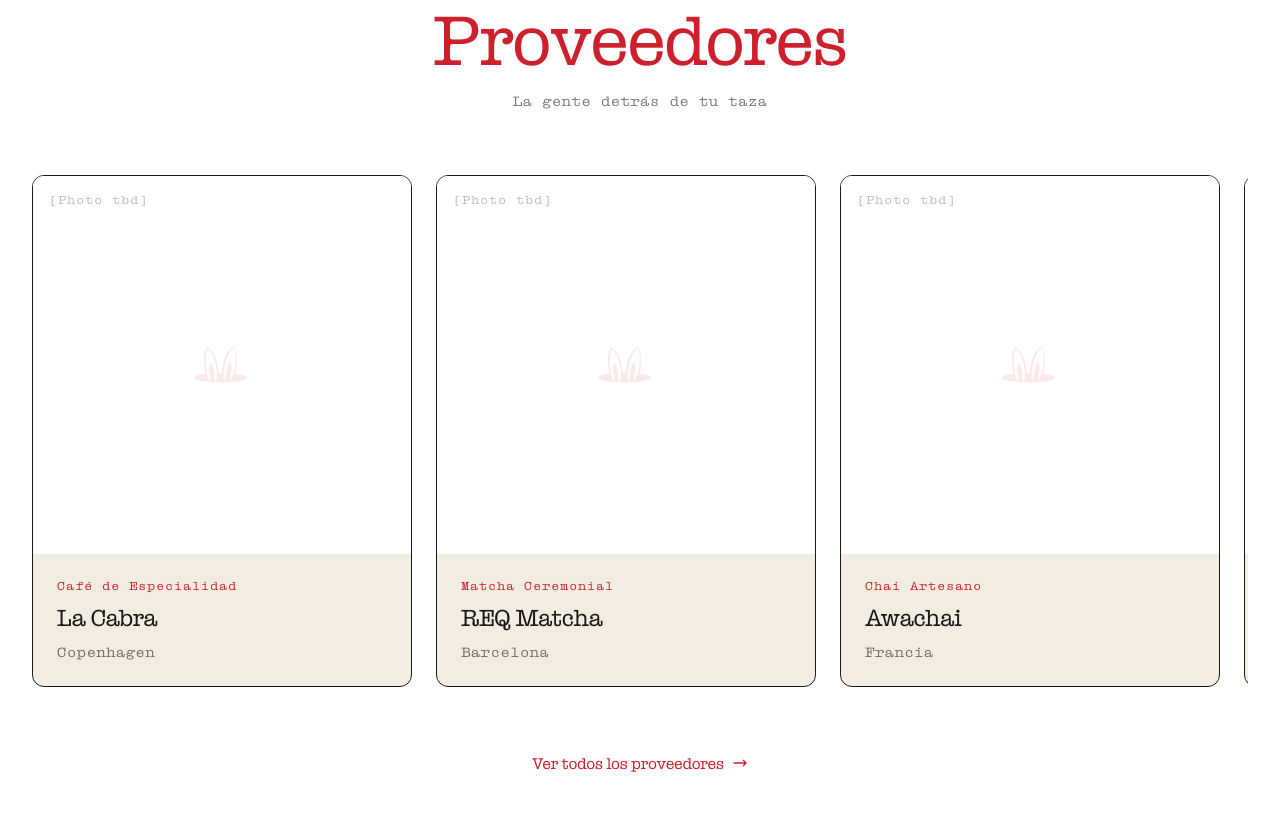
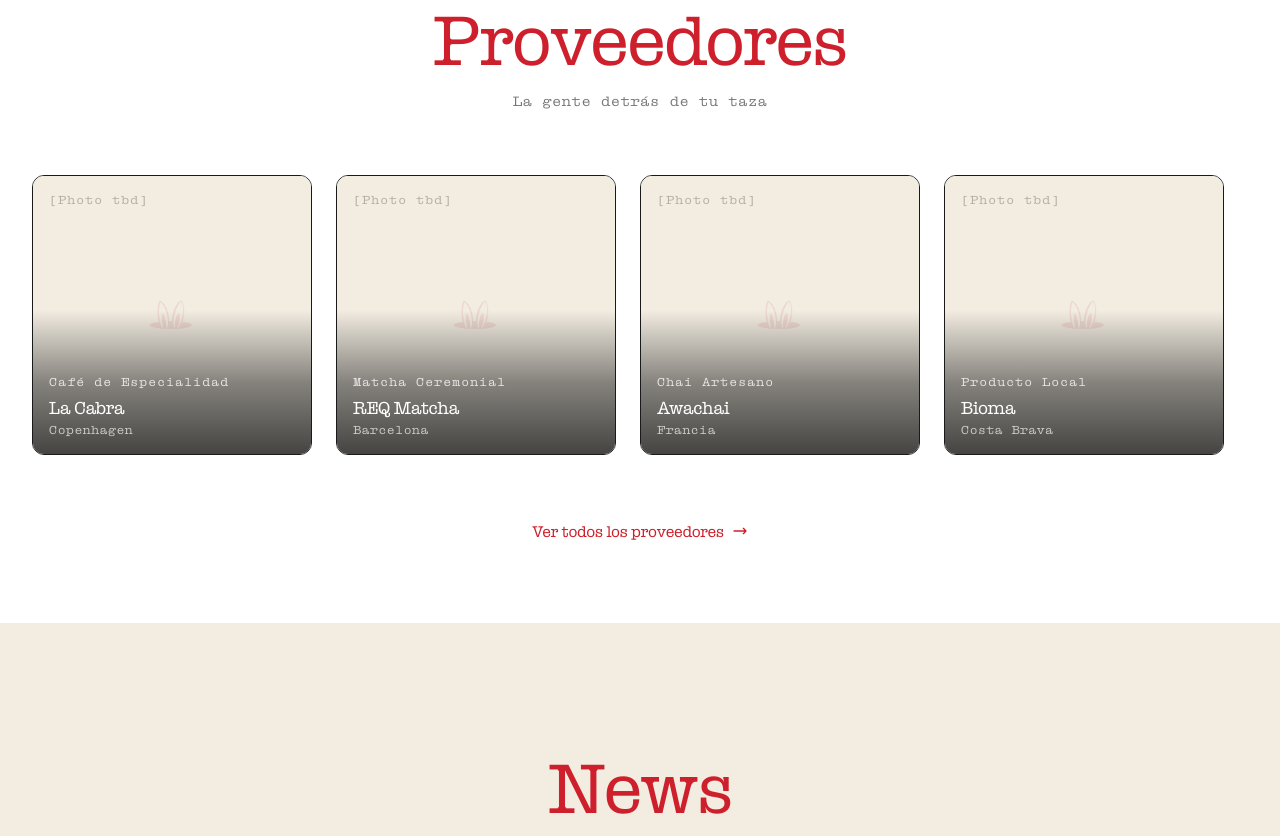
Before and after one commit to SpicyCarrot25/dirty-rabbit-website, an Astro site: page / in a window 1280 px wide. Shown: the part 1360-2196 px from the top of the page. Built offline with nearby package versions, Linux system fonts and the light colour scheme; Astro itself is replaced by a stand-in of ours.

Commit message:
feat: providers cards - square with text overlay

```diff
--- a/src/pages/index.astro
+++ b/src/pages/index.astro
@@ -88,29 +88,31 @@ const featuredProviders = proveedores.slice(0, 4);
         </p>
       </div>
 
-      <!-- Horizontal Slider (same as News) -->
+      <!-- Horizontal Slider - Square cards with text overlay -->
       <div class="news-slider -mx-4 px-4 md:mx-0 md:px-0">
         {featuredProviders.map((p) => (
-          <article class="reveal card-lift bg-cream border border-[#1A1A1A] rounded-xl overflow-hidden w-[80vw] md:w-[calc(33.333%-1rem)] max-w-[380px]">
-            <div class="aspect-square bg-white relative overflow-hidden">
+          <article class="reveal card-lift relative aspect-square w-[70vw] md:w-[280px] rounded-xl overflow-hidden border border-[#1A1A1A]">
+            <!-- Background image placeholder -->
+            <div class="absolute inset-0 bg-cream">
               <img
                 src="/logos/SIMBOLO-ROJO-DIRTYRABBIT.png"
                 alt=""
-                class="absolute top-1/2 left-1/2 -translate-x-1/2 -translate-y-1/2 w-20 opacity-10"
+                class="absolute top-1/2 left-1/2 -translate-x-1/2 -translate-y-1/2 w-16 opacity-10"
                 aria-hidden="true"
               />
               <span class="absolute top-4 left-4 font-mono text-xs text-black/30 tracking-wider">
                 [Photo tbd]
               </span>
             </div>
-            <div class="p-6">
-              <p class="font-mono text-xs text-red tracking-wider mb-2">
+            <!-- Text overlay at bottom -->
+            <div class="absolute bottom-0 left-0 right-0 p-4 bg-gradient-to-t from-black/80 via-black/50 to-transparent pt-16">
+              <p class="font-mono text-xs text-white/80 tracking-wider mb-1">
                 {(p.category as any)[lang]}
               </p>
-              <h3 class="font-typewriter text-xl md:text-2xl mb-2 text-black">
+              <h3 class="font-typewriter text-lg text-white">
                 {p.name}
               </h3>
-              <p class="font-mono text-sm text-black/60">
+              <p class="font-mono text-xs text-white/70">
                 {p.origin ? `${p.origin}` : ''}
               </p>
             </div>
```
